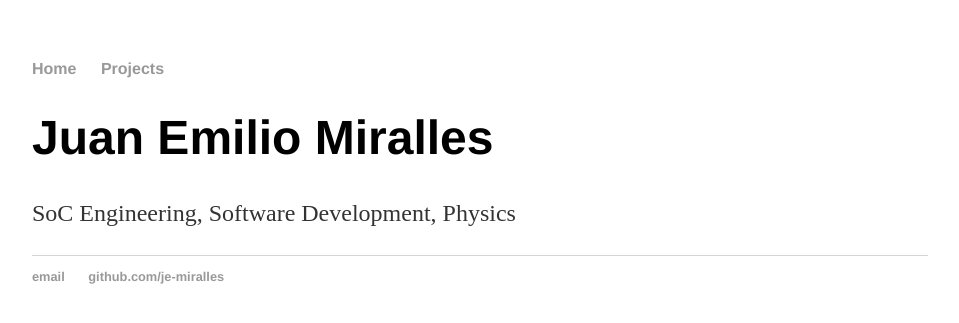
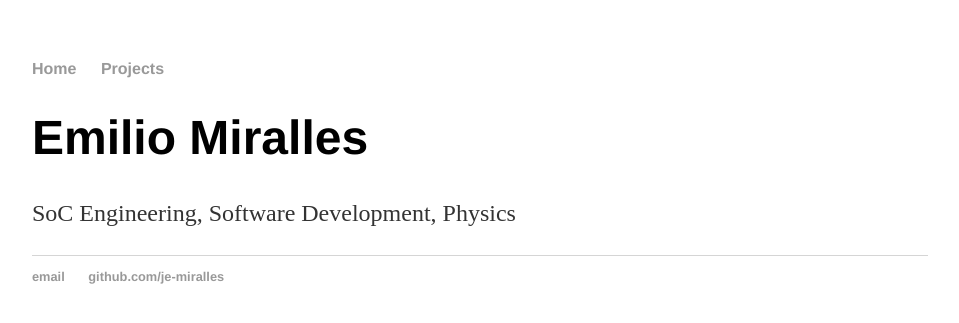
Before and after one commit to je-miralles/je-miralles.github.io, a Jekyll site: the page built from index.html, in a window 1280 px wide. Shown: the top 323 px of the page, without its empty margins (160-1119 px from the left). Built offline with Jekyll 4.4.1, drawn with Linux system fonts in a browser that asks for light colours.

Commit message:
Use habitual name

```diff
--- a/_config.yml
+++ b/_config.yml
@@ -1,4 +1,4 @@
-name: Juan Emilio Miralles
+name: Emilio Miralles
 markdown: kramdown
 permalink: /blog/:year/:month/:day/:title
 plugins:
--- a/index.html
+++ b/index.html
@@ -3,6 +3,6 @@ layout: default
 title:
 ---
 <div class="blurb">
-  <h1>Juan Emilio Miralles</h1>
+  <h1>Emilio Miralles</h1>
   <p>SoC Engineering, Software Development, Physics</p>
 </div><!-- /.blurb -->
--- a/projects/atom.xml
+++ b/projects/atom.xml
@@ -10,7 +10,7 @@ layout: default
   <updated>{{ site.time | date_to_xmlschema }}</updated>
   <id>http://je-miralles.github.io/projects</id>
   <author>
-    <name>Juan Emilio Miralles</name>
+    <name>Emilio Miralles</name>
     <email>emiralle@alumni.sfu.ca</email>
   </author>
 
```
